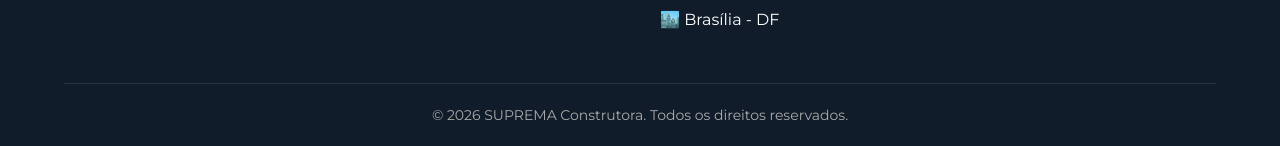
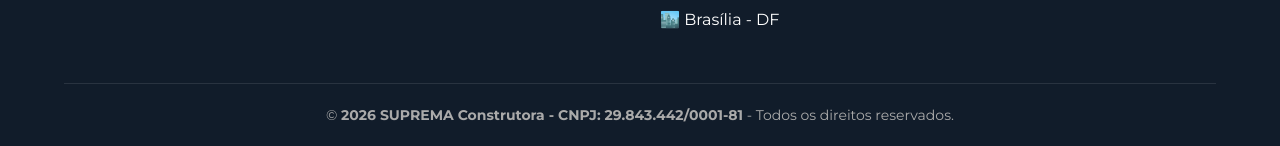
Before and after one commit to SupremaConstrutora/site, a plain HTML site: page index.html in a window 1280 px wide. Shown: the part 2186-2332 px from the top of the page. Drawn offline with Linux system fonts and the light colour scheme.

Commit message:
Update index.html

```diff
--- a/index.html
+++ b/index.html
@@ -330,7 +330,7 @@
             </div>
         </div>
         <div class="copyright">
-            &copy; 2026 SUPREMA Construtora. Todos os direitos reservados.
+            &copy; <b>2026 SUPREMA Construtora - CNPJ: 29.843.442/0001-81</b> - Todos os direitos reservados.
         </div>
     </footer>
 
```
